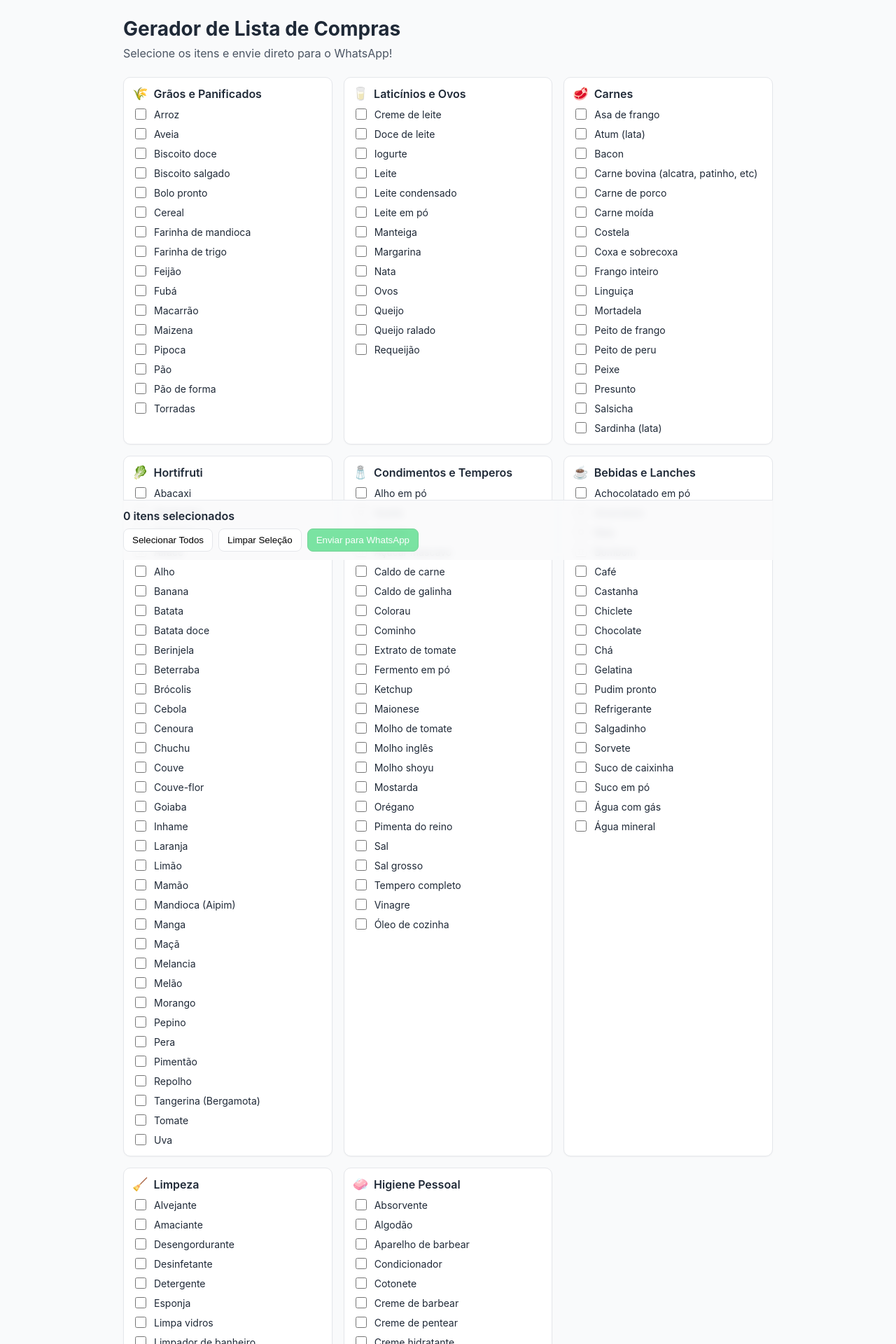
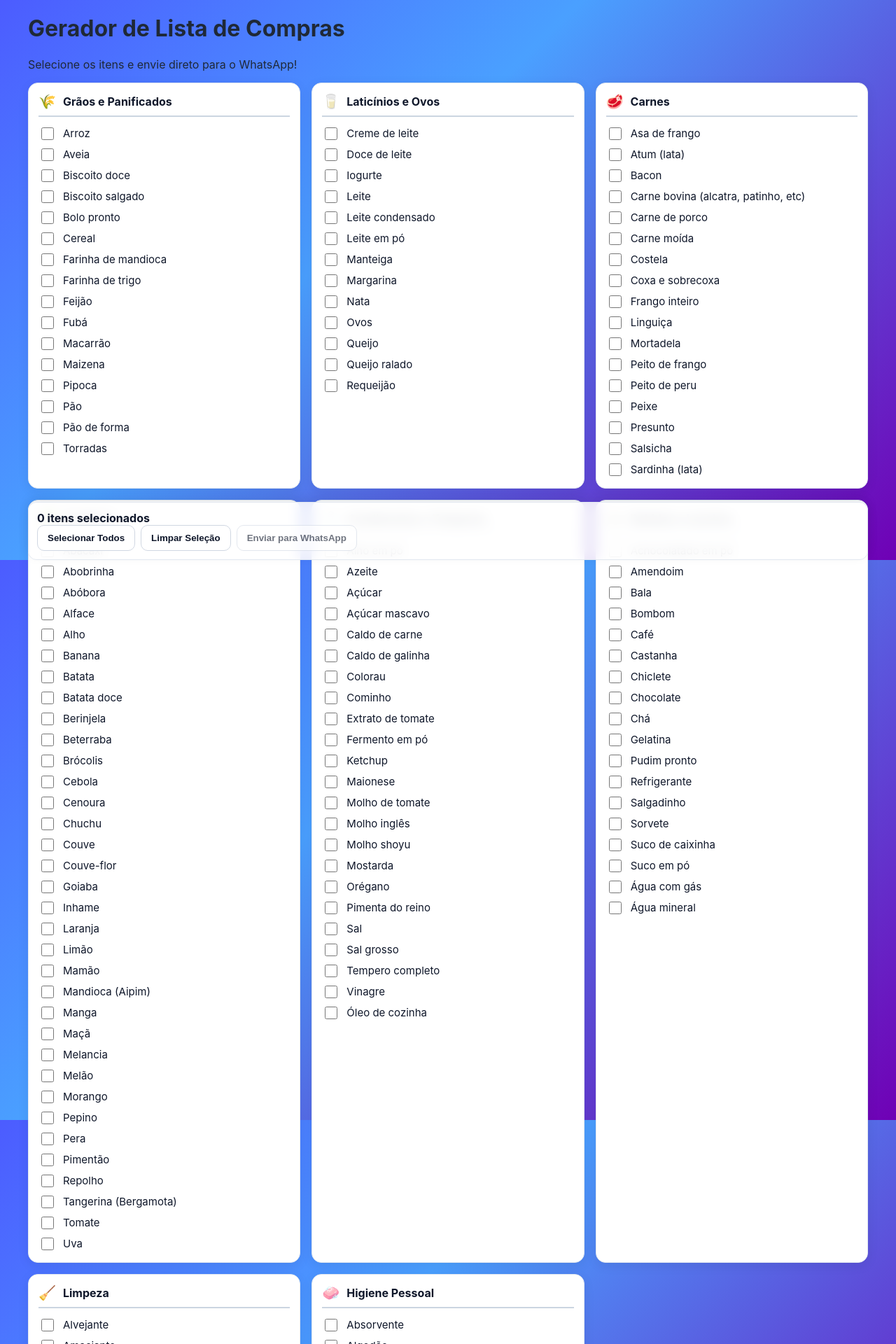
Before and after one commit to JordanLippert/Market_List_Generator, an ASP.NET Core app: page / in a window 1280 px wide. Shown: the top 1920 px of the page at 70% size. Run offline with ASP.NET Core 8, Linux system fonts and the light colour scheme.

Commit message:
UI: aplicar layout com gradiente e cards

```diff
--- a/Market_List_Generator/Presentation/WebApp/wwwroot/css/site.css
+++ b/Market_List_Generator/Presentation/WebApp/wwwroot/css/site.css
@@ -1,28 +1,116 @@
-/* Basic reset */
+/* Reset */
 * { box-sizing: border-box; }
-html, body { height: 100%; }
+html, body { height: 100%; margin: 0; }
 body {
-  margin: 0;
-  font-family: -apple-system, BlinkMacSystemFont, Segoe UI, Roboto, Ubuntu, Cantarell, Noto Sans, Helvetica Neue, Arial, "Apple Color Emoji", "Segoe UI Emoji";
+  font-family: "Inter", -apple-system, BlinkMacSystemFont, "Segoe UI", Roboto, sans-serif;
   color: #1f2937;
-  background: #f9fafb;
+  background: linear-gradient(135deg, #4c5cff 0%, #4aa0ff 40%, #6f00b5 100%);
+  background-attachment: fixed;
 }
 
-.container { max-width: 960px; margin: 24px auto; padding: 0 16px; }
-.header h1 { margin: 0 0 8px; font-size: 28px; }
-.header p { margin: 0 0 24px; color: #4b5563; }
+.page-shell {
+  min-height: 100vh;
+  display: flex;
+  flex-direction: column;
+}
 
-.categories { display: grid; grid-template-columns: repeat(auto-fill, minmax(280px, 1fr)); gap: 16px; }
-.category-card { background: #fff; border: 1px solid #e5e7eb; border-radius: 10px; padding: 12px; box-shadow: 0 1px 2px rgba(0,0,0,.04); }
-.category-header { display: flex; align-items: center; gap: 8px; font-weight: 600; margin-bottom: 8px; }
-.category-icon { font-size: 18px; }
-.items-list { list-style: none; padding: 0; margin: 0; display: grid; gap: 6px; }
-.item-checkbox { display: flex; align-items: center; gap: 8px; font-size: 14px; }
-.item-checkbox input { width: 16px; height: 16px; }
+.hero {
+  padding: 48px 16px 32px;
+  text-align: center;
+  color: #0b1525;
+}
 
-.action-bar { position: sticky; bottom: 0; margin-top: 16px; background: rgba(249,250,251,.85); backdrop-filter: blur(6px); border-top: 1px solid #e5e7eb; padding: 12px 0; }
-.selected-count { font-weight: 600; margin-bottom: 8px; }
+.hero-title {
+  margin: 0 0 12px;
+  font-size: 32px;
+  font-weight: 800;
+}
+
+.hero-subtitle {
+  margin: 0;
+  color: #0f172a;
+  font-weight: 500;
+}
+
+.content-area {
+  flex: 1;
+  background: #f8fafc;
+  border-radius: 20px 20px 0 0;
+  padding: 24px 16px 80px;
+  box-shadow: 0 -6px 24px rgba(0, 0, 0, 0.08);
+}
+
+.container { max-width: 1200px; margin: 0 auto; }
+
+.categories { display: grid; grid-template-columns: repeat(auto-fill, minmax(320px, 1fr)); gap: 16px; }
+
+.category-card {
+  background: #fff;
+  border-radius: 14px;
+  border: 1px solid #e2e8f0;
+  box-shadow: 0 4px 16px rgba(15, 23, 42, 0.08);
+  padding: 14px;
+}
+
+.category-header {
+  display: flex;
+  align-items: center;
+  gap: 10px;
+  font-weight: 700;
+  color: #0f172a;
+  padding-bottom: 8px;
+  border-bottom: 2px solid #cbd5e1;
+}
+
+.category-icon { font-size: 20px; }
+
+.items-list { list-style: none; padding: 0; margin: 12px 0 0; display: grid; gap: 6px; }
+
+.item-checkbox { display: flex; align-items: center; gap: 10px; font-size: 15px; color: #0f172a; }
+
+.item-checkbox input {
+  width: 18px;
+  height: 18px;
+  accent-color: #10b981;
+}
+
+.action-bar {
+  position: sticky;
+  bottom: 0;
+  margin-top: 20px;
+  background: #ffffffd9;
+  backdrop-filter: blur(10px);
+  border: 1px solid #e2e8f0;
+  box-shadow: 0 -6px 16px rgba(15, 23, 42, 0.08);
+  border-radius: 12px;
+  padding: 12px;
+}
+
+.action-inner { display: flex; align-items: center; gap: 10px; flex-wrap: wrap; }
+
+.selected-count { font-weight: 700; color: #0f172a; }
+
 .button-group { display: flex; gap: 8px; flex-wrap: wrap; }
-.button-group button { appearance: none; border: 1px solid #e5e7eb; background: #fff; padding: 8px 12px; border-radius: 8px; cursor: pointer; }
-.button-group .btn-whatsapp { background: #25D366; color: #fff; border-color: #1db954; }
-.button-group button:disabled { opacity: .6; cursor: not-allowed; }
+
+.button-group button {
+  appearance: none;
+  border: 1px solid #d0d7e2;
+  background: #fff;
+  color: #0f172a;
+  padding: 10px 14px;
+  border-radius: 10px;
+  cursor: pointer;
+  font-weight: 600;
+  transition: transform 120ms ease, box-shadow 120ms ease;
+}
+
+.button-group button:hover { transform: translateY(-1px); box-shadow: 0 6px 12px rgba(15,23,42,0.08); }
+
+.btn-whatsapp { background: #22c55e; color: #fff; border-color: #16a34a; }
+
+.button-group button:disabled { opacity: .6; cursor: not-allowed; box-shadow: none; transform: none; }
+
+@media (max-width: 640px) {
+  .hero-title { font-size: 26px; }
+  .categories { grid-template-columns: 1fr; }
+}
```
